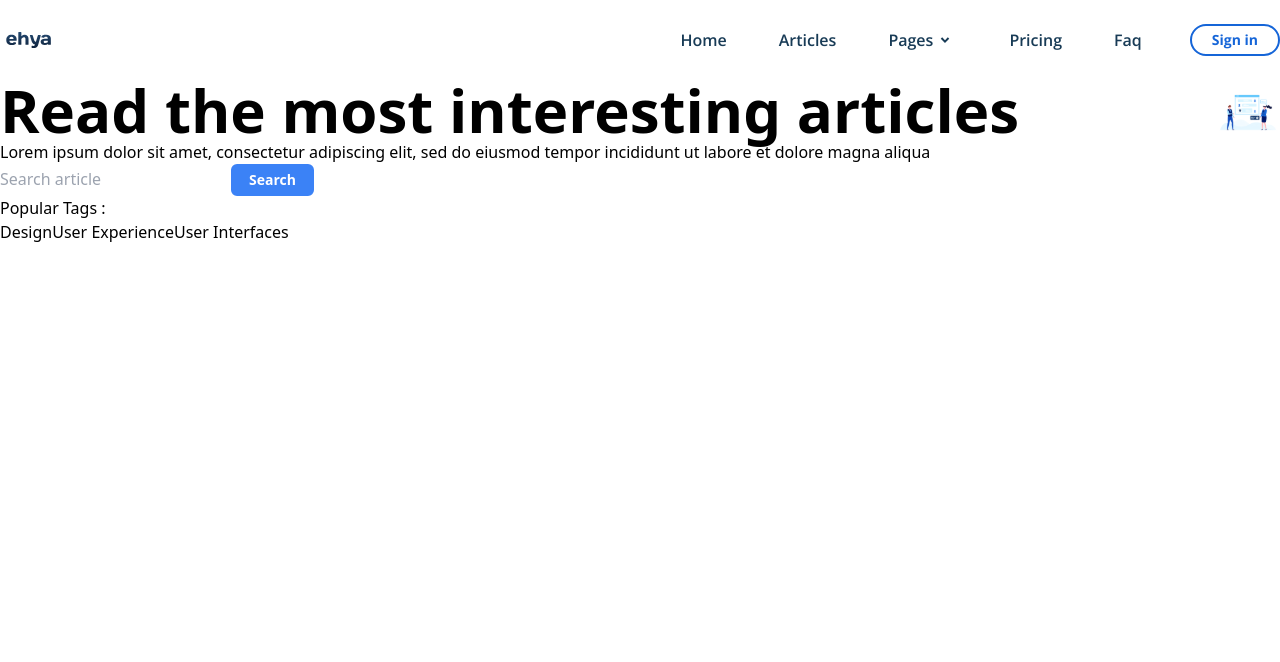
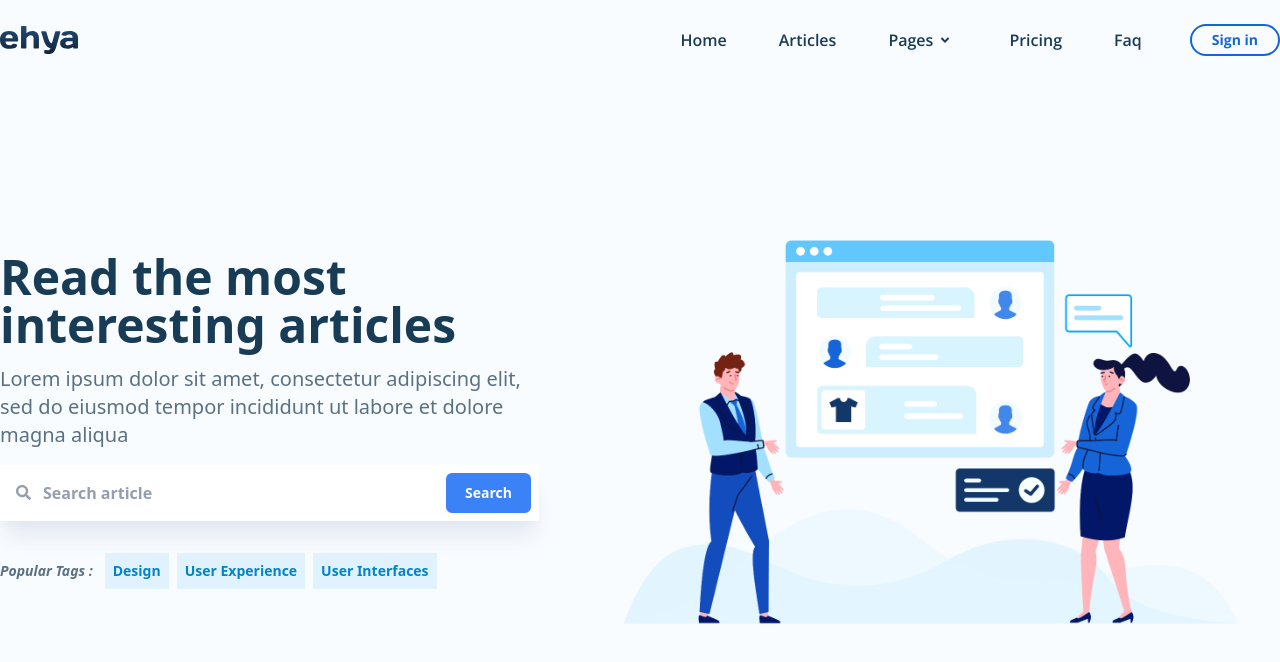
Before and after one commit to satya-ranjon/blog_application, a React (Vite) app: page / in a window 1280 px wide. Shown: the top 662 px of the page. Built offline with nearby package versions, Linux system fonts and the light colour scheme.

Commit message:
complite HeroSection & separate Search and Tags Section

```diff
--- a/src/App.jsx
+++ b/src/App.jsx
@@ -2,8 +2,8 @@ import HomePage from "./pages/Home/HomePage";
 
 export default function App() {
   return (
-    <>
+    <div className=" bg-theme">
       <HomePage />
-    </>
+    </div>
   );
 }
--- a/src/components/Header.jsx
+++ b/src/components/Header.jsx
@@ -9,9 +9,9 @@ const Header = () => {
   const navVisibilityHandler = () => setNavIsVisible((prv) => !prv);
 
   return (
-    <header className="container px-2 sm:px-8 xl:px-0  mx-auto   flex justify-between py-5 items-center font-opensans ">
+    <header className="container px-2 lg:px-5 xl:px-0  mx-auto   flex justify-between py-5 items-center font-opensans ">
       <div>
-        <img src={images.logo} alt="logo" className="w-16 h-4" />
+        <img src={images.logo} alt="logo" className=" w-[90px] h-[28px]" />
       </div>
       <div className=" lg:hidden text-2xl z-50 cursor-pointer">
         {navIsVisible ? (
--- a/src/constants/images.js
+++ b/src/constants/images.js
@@ -1,9 +1,11 @@
 import logo from "../assets/Logo.svg";
 import headerThump from "../assets/LIve Chat.svg";
+import search from "../assets/search.svg";
 
 const images = {
   logo,
   headerThump,
+  search,
 };
 
 export default images;
--- /dev/null
+++ b/src/data/tags.js
@@ -0,0 +1,3 @@
+const tags = ["Design", "User Experience", "User Interfaces"];
+
+export default tags;
--- a/src/pages/Home/container/HeroSection.jsx
+++ b/src/pages/Home/container/HeroSection.jsx
@@ -1,37 +1,25 @@
 import { images } from "../../../constants";
+import Search from "./Search";
+import Tags from "./Tags";
 
 const HeroSection = () => {
   return (
-    <div className="container mx-auto flex justify-between ">
-      <div className=" w-{539}">
-        <h1 className=" text-6xl font-semibold">
-          Read the most interesting articles
-        </h1>
-        <p>
-          Lorem ipsum dolor sit amet, consectetur adipiscing elit, sed do
-          eiusmod tempor incididunt ut labore et dolore magna aliqua
-        </p>
-        <div>
-          <input type="text" placeholder="Search article" />
-          <button
-            className=" bg-blue-500 py-1 px-4 text-sm text-white font-semibold rounded-md border-2 border-blue-500 hover:bg-white hover:text-blue-500 transition-colors duration-300
-          ">
-            Search
-          </button>
-        </div>
-        <div>
-          <h6>Popular Tags :</h6>
-          <span>Design</span>
-          <span>User Experience</span>
-          <span>User Interfaces</span>
-        </div>
+    <div className="container flex flex-col px-4 sm:px-20 lg:px-5 xl:px-0 mx-auto  py-5 lg:flex-row justify-center lg:justify-between items-center text-center lg:text-left mt-10 sm:mt-16">
+      <div className=" max-w-[539px]">
+        <>
+          <h1 className="text-2xl font-bold sm:text-5xl m-auto  text-dark-soft">
+            Read the most interesting articles
+          </h1>
+          <p className="text-base sm:text-xl text-dark-light py-4 ">
+            Lorem ipsum dolor sit amet, consectetur adipiscing elit, sed do
+            eiusmod tempor incididunt ut labore et dolore magna aliqua
+          </p>
+        </>
+        <Search />
+        <Tags />
       </div>
-      <div>
-        <img
-          className="w-16 h-16"
-          src={images.headerThump}
-          alt="header thumbed"
-        />
+      <div className=" hidden lg:block w-[700px] ">
+        <img src={images.headerThump} alt="header thumbed" />
       </div>
     </div>
   );
--- /dev/null
+++ b/src/pages/Home/container/Search.jsx
@@ -0,0 +1,23 @@
+import { images } from "../../../constants";
+
+const Search = () => {
+  return (
+    <div className=" sm:bg-white  flex flex-col gap-2 sm:flex-row shadow-xl shadow-slate-200 sm:p-2">
+      <div className="p-1 bg-white sm:bg-none flex gap-1 items-center justify-start sm:w-full shadow-md sm:shadow-none shadow-gray-200">
+        <img src={images.search} alt="" className="p-1 w-6 h-6" />
+        <input
+          className="placeholder:text-[#959EAD] placeholder:font-bold outline-none p-1 w-full bg-transparent"
+          type="text"
+          placeholder="Search article"
+        />
+      </div>
+      <button
+        className="w-full sm:w-24 bg-blue-500 py-2 px-4 text-sm text-white font-semibold rounded-md border-2 border-blue-500 hover:bg-white hover:text-blue-500 transition-colors duration-300
+          ">
+        Search
+      </button>
+    </div>
+  );
+};
+
+export default Search;
--- /dev/null
+++ b/src/pages/Home/container/Tags.jsx
@@ -0,0 +1,20 @@
+import tags from "../../../data/tags";
+
+const Tags = () => {
+  return (
+    <div className=" flex flex-col sm:flex-row  items-start sm:items-center gap-3 my-3 sm:mt-8">
+      <i className=" text-dark-light font-bold text-sm ">Popular Tags :</i>
+      <ul className="flex  gap-2 flex-wrap">
+        {tags.map((tag) => (
+          <li
+            key={tag}
+            className=" bg-sky-100 p-2 font-bold text-sm text-sky-600">
+            {tag}
+          </li>
+        ))}
+      </ul>
+    </div>
+  );
+};
+
+export default Tags;
--- a/tailwind.config.js
+++ b/tailwind.config.js
@@ -5,8 +5,10 @@ export default {
   theme: {
     extend: {
       colors: {
+        theme: "#f9fcff",
         primary: "#1565D8",
         dark: {
+          light: "#5A7184",
           hard: "#0D2436",
           soft: "#183B56",
         },
```
Also changed, not shown: src/assets/search.svg (added).
